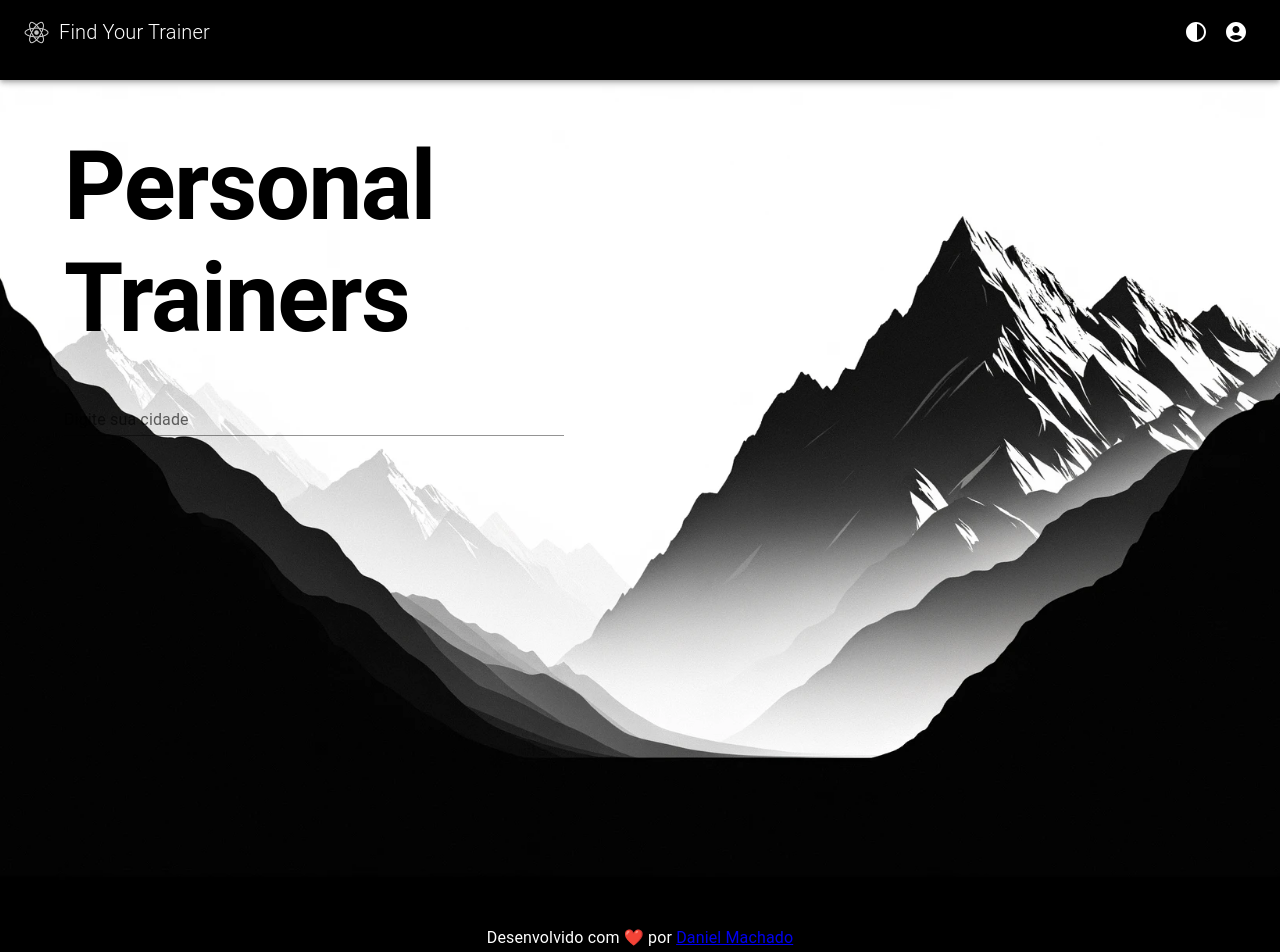
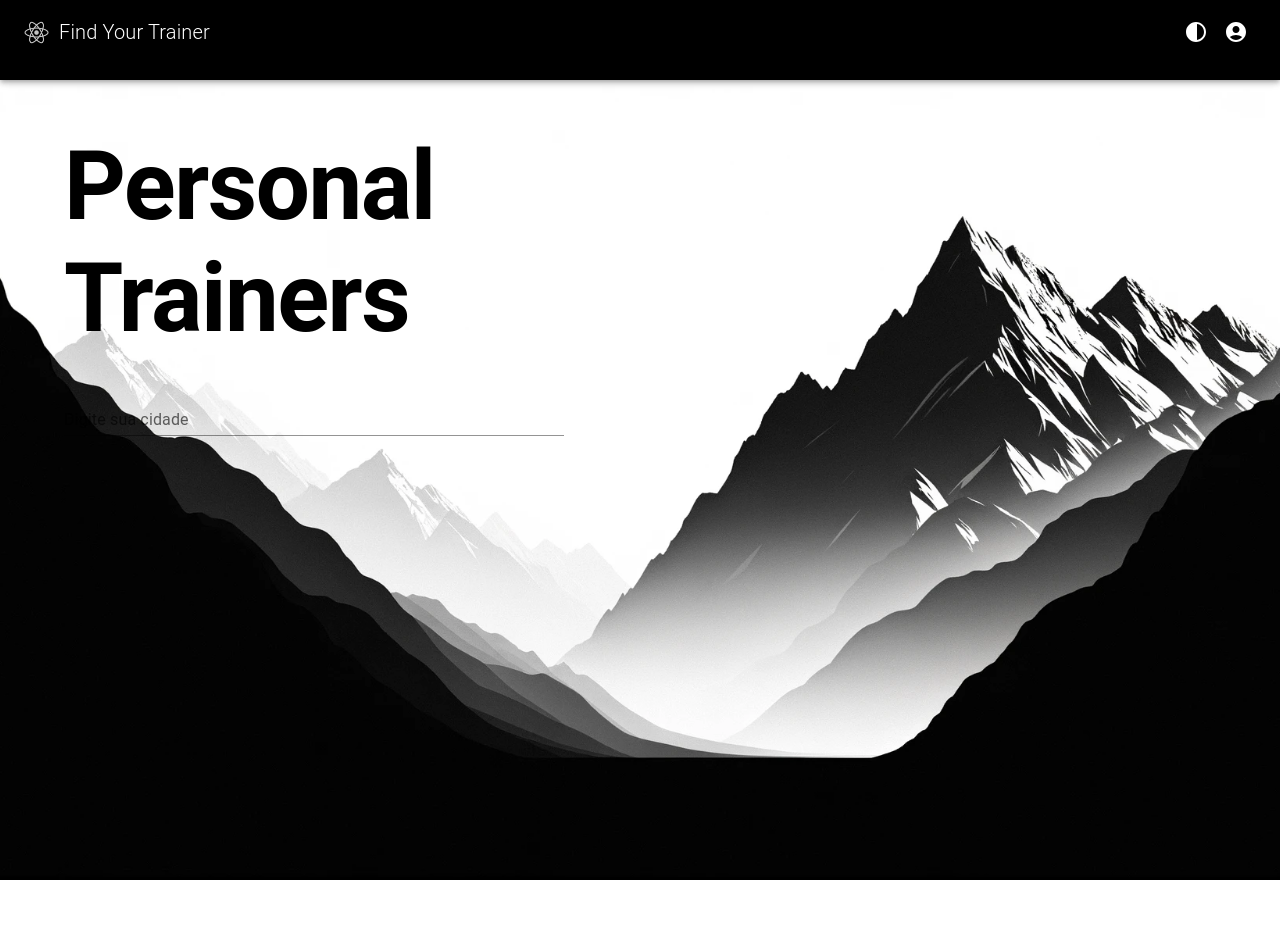
Before and after one commit to DanielMachado65/find-your-personal-fronted, a React (Create React App) app: page / in a window 1280 px wide. Shown: the top 952 px of the page. After the commit the page ends 880 px from the top, so only its background shows below. Built offline with nearby package versions, Linux system fonts and the light colour scheme.

Commit message:
Atualizações de estilo e correções de cores

```diff
--- a/src/App.tsx
+++ b/src/App.tsx
@@ -7,7 +7,7 @@ import TextField from "@mui/material/TextField";
 import Grid from "@mui/material/Grid";
 import Paper from "@mui/material/Paper";
 import "./App.css";
-import { Box, Button, Container, Divider, styled } from "@mui/material";
+import { Box, Container, styled } from "@mui/material";
 import { useEffect, useState } from "react";
 import { Contrast } from "@mui/icons-material";
 
@@ -91,6 +91,10 @@ function getDarkMode(darkMode: boolean) {
   return darkMode ? "primary" : "secondary";
 }
 
+function getDarkModeColor(darkMode: boolean) {
+  return darkMode ? "secondary" : "primary";
+}
+
 function App() {
   const [darkMode, setDarkMode] = useState(false);
 
@@ -157,7 +161,7 @@ function App() {
                     sx={{
                       position: "relative",
                       overflow: "hidden",
-                      backgroundColor: darkMode ? "black" : "white",
+                      backgroundColor: darkMode ? "white" : "black",
                     }}
                   >
                     <img
@@ -183,7 +187,7 @@ function App() {
                       {personal.rating}
                     </Box>
                     <Typography
-                      color={getDarkMode(darkMode)}
+                      color={getDarkModeColor(darkMode)}
                       variant="h4"
                       component="h3"
                       gutterBottom
@@ -193,7 +197,7 @@ function App() {
                       {personal.name}
                     </Typography>
                     <Typography
-                      color={getDarkMode(darkMode)}
+                      color={getDarkModeColor(darkMode)}
                       variant="subtitle2"
                       component="h4"
                       paddingLeft={2}
@@ -206,23 +210,6 @@ function App() {
               ))}
         </Grid>
       </Container>
-      {/* Footer */}
-      <Footer>
-        <Typography variant="body1" component="p" color="primary" gutterBottom>
-          Desenvolvido com{" "}
-          <span role="img" aria-label="coração">
-            ❤️
-          </span>{" "}
-          por{" "}
-          <a
-            href="https://www.linkedin.com/in/daniel-machado-pintos/"
-            target="_blank"
-            rel="noreferrer"
-          >
-            Daniel Machado
-          </a>
-        </Typography>
-      </Footer>
     </div>
   );
 }
--- a/src/index.css
+++ b/src/index.css
@@ -1,6 +1,5 @@
 body {
   margin: 0;
-  background-color: black;
   font-family: -apple-system, BlinkMacSystemFont, "Roboto", "Oxygen", "Ubuntu",
     "Cantarell", "Fira Sans", "Droid Sans", "Helvetica Neue", sans-serif;
   -webkit-font-smoothing: antialiased;
```
